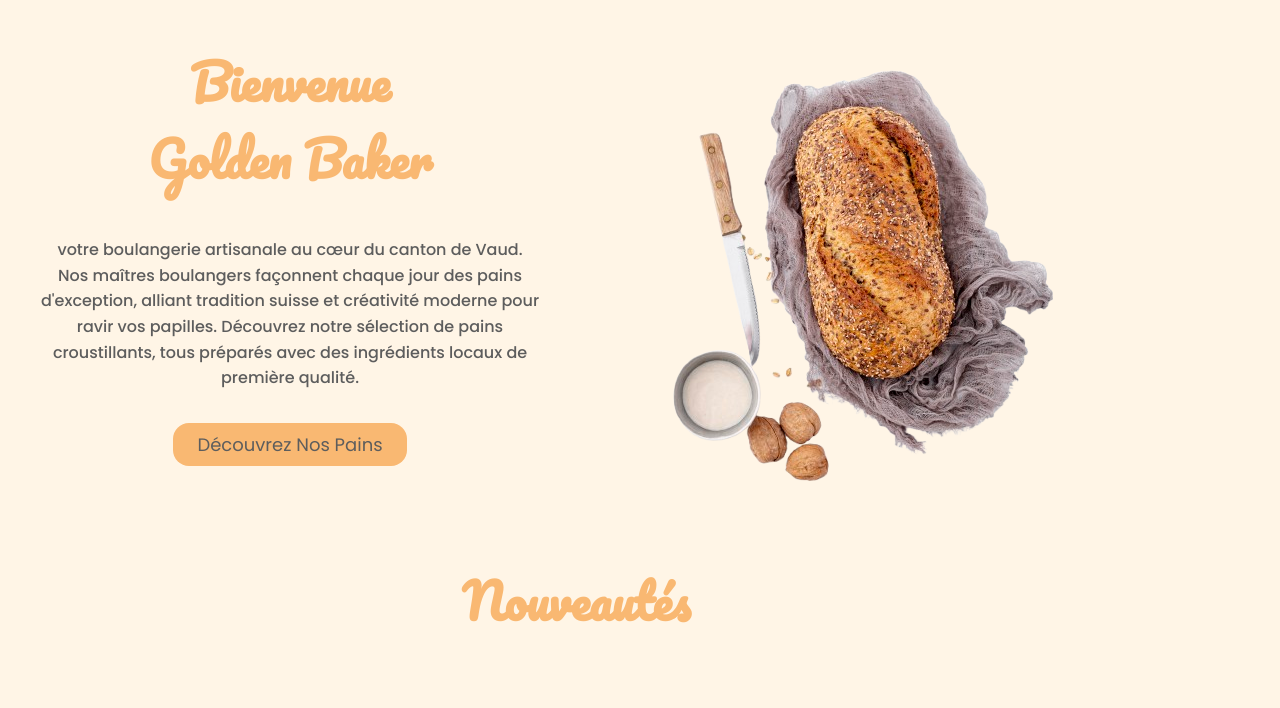
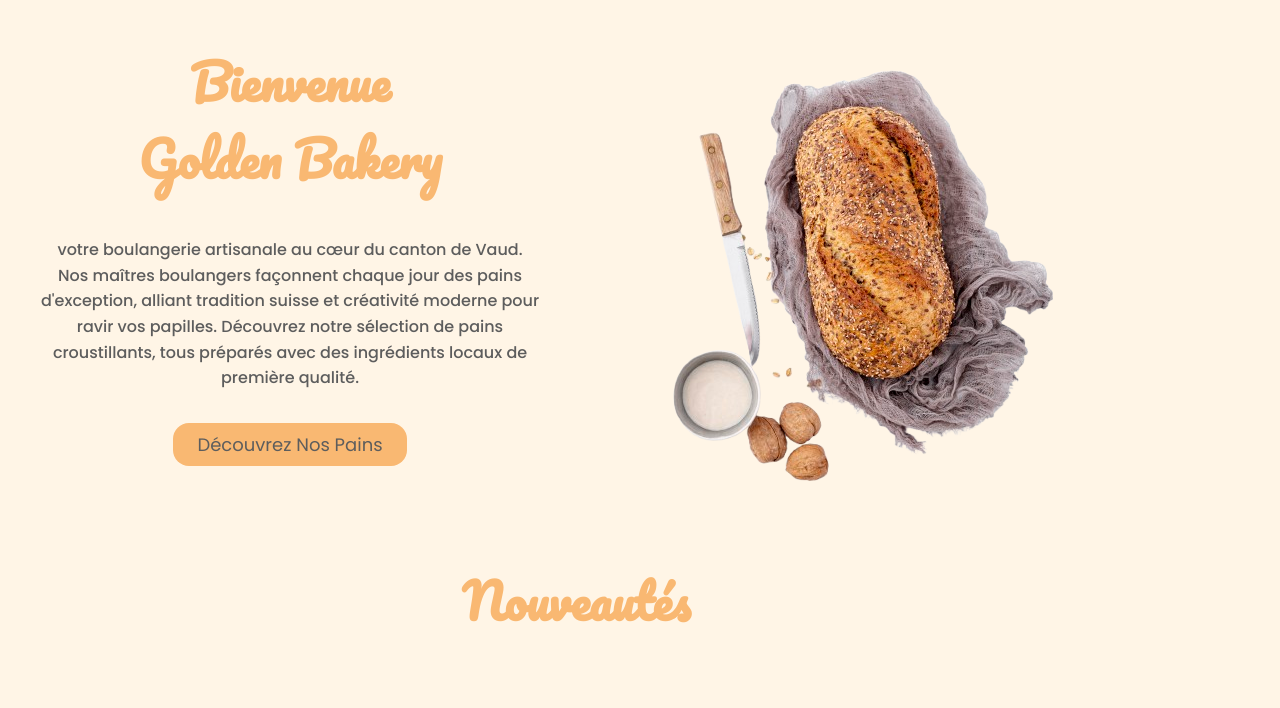
Before and after one commit to mahaznje/Bakery, a plain HTML site: page index.html in a window 1280 px wide. Shown: the part 92-800 px from the top of the page. Drawn offline with nearby package versions, Linux system fonts and the light colour scheme.

Commit message:
Update index.html

```diff
--- a/index.html
+++ b/index.html
@@ -49,7 +49,7 @@
         <div class="accueil__description">
           <h1 class="title">
             Bienvenue <br />
-            Golden Baker
+            Golden Bakery
           </h1>
           <p class="accueil__text">
             votre boulangerie artisanale au cœur du canton de Vaud. <br />
```
